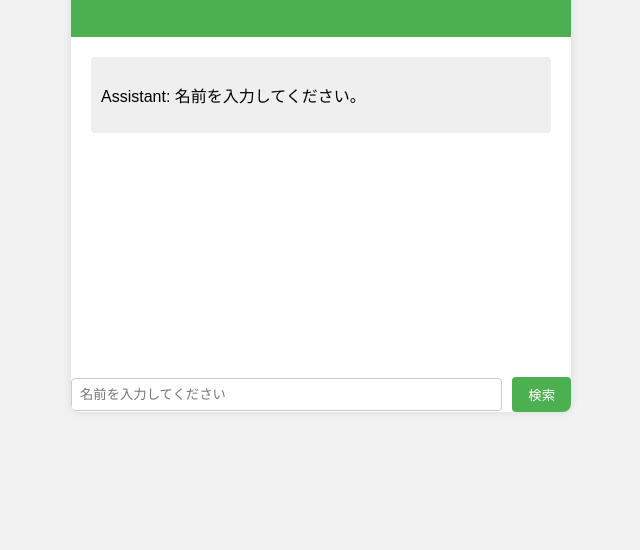
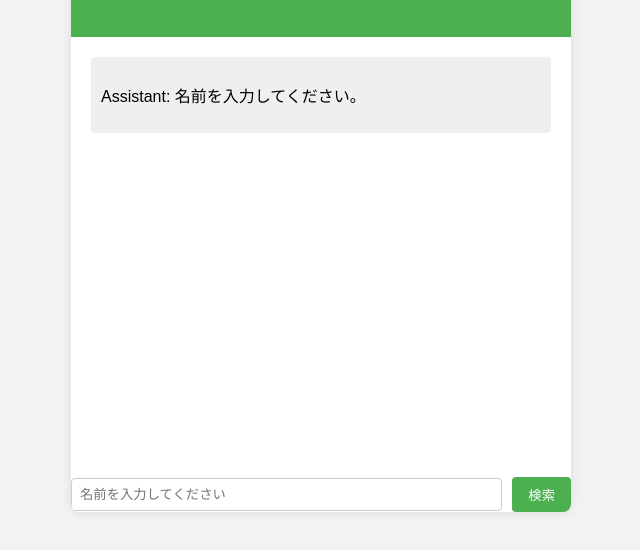
Before and after one commit to koreyuu/koreyuu.github.io, a plain HTML site: page index.html in a window 1280 px wide. Shown: the part 98-648 px from the top of the page, without its empty margins (319-959 px from the left). Drawn offline with Linux system fonts and the light colour scheme.

Commit message:
Update style.css

```diff
--- a/style.css
+++ b/style.css
@@ -25,7 +25,7 @@ body {
 
 .chat-body {
     padding: 20px;
-    height: 300px;
+    height: 400px;
     overflow-y: scroll;
 }
 
```
